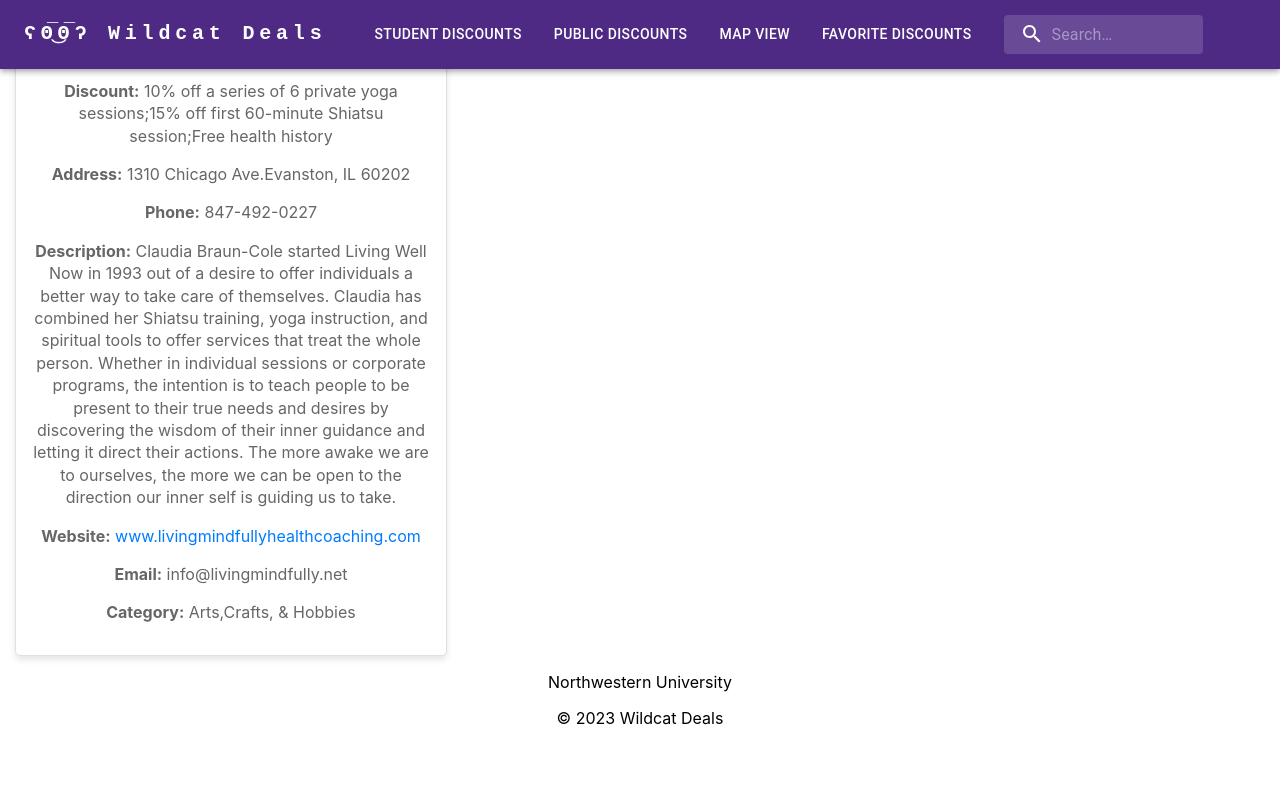
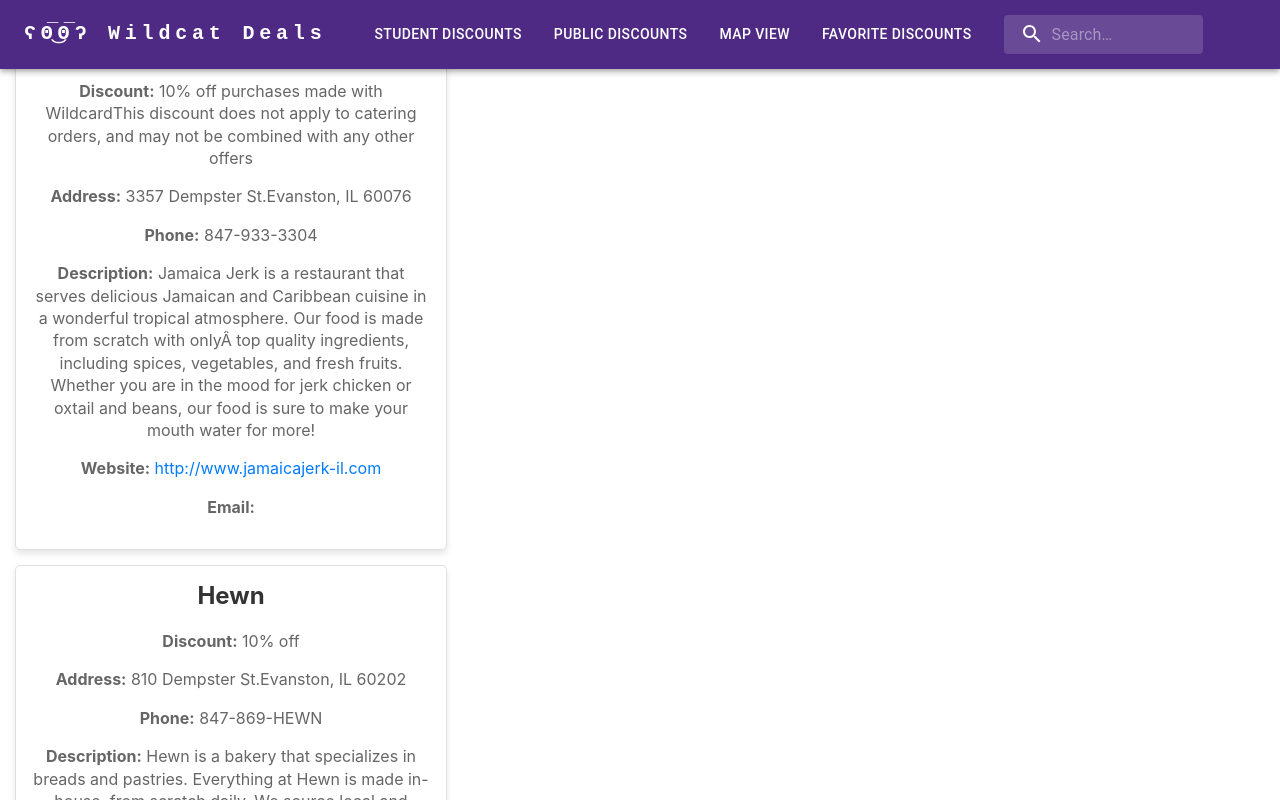
Before and after one commit to 392-f23/WildcatDeals, a React (Vite) app: page / in a window 1280 px wide. Shown: the top 800 px of the page. Built offline with nearby package versions, Linux system fonts and the light colour scheme.

Commit message:
Search bar

```diff
--- a/src/App.jsx
+++ b/src/App.jsx
@@ -3,25 +3,48 @@
 
 import Banner from "./components/Banner";
 import DealCard from "./components/DealCard";
+import DealList from "./components/DealList"
 
 const App = () => {
-  const deal = {
-    "Name": "Living Mindfully Yoga",
-    "Discount": "10% off a series of 6 private yoga sessions;15% off first 60-minute Shiatsu session;Free health history",
-    "Address": "1310 Chicago Ave.Evanston, IL 60202",
-    "Phone": "847-492-0227",
-    "Description": "Claudia Braun-Cole started Living Well Now in 1993 out of a desire to offer individuals a better way to take care of themselves. Claudia has combined her Shiatsu training, yoga instruction, and spiritual tools to offer services that treat the whole person. Whether in individual sessions or corporate programs, the intention is to teach people to be present to their true needs and desires by discovering the wisdom of their inner guidance and letting it direct their actions. The more awake we are to ourselves, the more we can be open to the direction our inner self is guiding us to take.",
-    "Website": "www.livingmindfullyhealthcoaching.com",
-    "Email": "info@livingmindfully.net",
-    "Category": "Arts,Crafts, & Hobbies"
+  // const deal = {
+  //   "Name": "Living Mindfully Yoga",
+  //   "Discount": "10% off a series of 6 private yoga sessions;15% off first 60-minute Shiatsu session;Free health history",
+  //   "Address": "1310 Chicago Ave.Evanston, IL 60202",
+  //   "Phone": "847-492-0227",
+  //   "Description": "Claudia Braun-Cole started Living Well Now in 1993 out of a desire to offer individuals a better way to take care of themselves. Claudia has combined her Shiatsu training, yoga instruction, and spiritual tools to offer services that treat the whole person. Whether in individual sessions or corporate programs, the intention is to teach people to be present to their true needs and desires by discovering the wisdom of their inner guidance and letting it direct their actions. The more awake we are to ourselves, the more we can be open to the direction our inner self is guiding us to take.",
+  //   "Website": "www.livingmindfullyhealthcoaching.com",
+  //   "Email": "info@livingmindfully.net",
+  //   "Category": "Arts,Crafts, & Hobbies"
+  // }
+
+  const deal1 = [{
+    "name": "Jamaica Jerk Chicken",
+    "description": "Jamaica Jerk is a restaurant that serves delicious Jamaican and Caribbean cuisine in a wonderful tropical atmosphere. Our food is made from scratch with only\u00c2\u00a0top quality ingredients, including spices, vegetables, and fresh fruits. Whether you are in the mood for jerk chicken or oxtail and beans, our food is sure to make your mouth water for more!",
+    "address": "3357 Dempster St.Evanston, IL 60076",
+    "phone": "847-933-3304",
+    "email": null,
+    "website": "http://www.jamaicajerk-il.com",
+    "discount_info": "10% off purchases made with WildcardThis discount does not apply to catering orders, and may not be combined with any other offers"
+  },
+  {
+    "name": "Hewn",
+    "description": "Hewn is a bakery that specializes in breads and pastries. Everything at Hewn is made in-house, from scratch daily. We source local and seasonal ingredients from small, local farmers when their flavors are at their peak. All of our breads are hand-mixed, hand-shaped, and naturally fermented without commercial yeast. The seasonal sandwiches, salads, and grains adhere to a philosophy of serving food that promotes a healthy body.",
+    "address": "810 Dempster St.Evanston, IL 60202",
+    "phone": "847-869-HEWN",
+    "email": "julie@hewnbread.com",
+    "website": "http://www.hewnbread.com",
+    "discount_info": "10% off"
   }
+]
+
 
     return (
         <div className="App min-h-screen flex flex-col">
             <Banner />
             <div className="flex-grow">
             </div>
-            <DealCard deal={deal} />
+            {deal1.map((deal, index) => <DealCard key={index} deal={deal} />)}
+            {deal1.map((deal, index) => <DealList key={index} deal={deal} />)}
             <footer className="w-full p-8">
                 <p className="text-center text-default-500 text-sm">Northwestern University</p>
                 <p className="text-center text-default-500 text-sm">© 2023 Wildcat Deals</p>
--- a/src/components/Banner.jsx
+++ b/src/components/Banner.jsx
@@ -6,6 +6,7 @@
 import Container from "@mui/material/Container";
 import Button from "@mui/material/Button";
 import SearchBar from '../components/Searchbar';
+import useDealStore from "../store/dealStore";
 
 const Banner = () => {
   const pages = [
@@ -14,10 +15,7 @@
     { name: "Map View", link: "/map-view" },
     { name: "Favorite Discounts", link: "/favorites" },
   ];
-
-  const handleSearch = (value) => {
-    // Implement the search logic
-  };
+  const setSearchQuery = useDealStore(state => state.setSearchQuery);
 
   return (
     <AppBar position="fixed" sx={{ backgroundColor: '#4E2A84' }}>
@@ -34,7 +32,10 @@
               </Button>
             ))}
           </Box>
-          <SearchBar handleSearch={handleSearch} />
+          <SearchBar
+            handleSearch={setSearchQuery}
+            className="p-2"
+          />
         </Toolbar>
       </Container>
     </AppBar>
--- a/src/components/DealCard.jsx
+++ b/src/components/DealCard.jsx
@@ -2,16 +2,18 @@
 import "./DealCard.css";
 
 function DealCard({ deal }) {
+  // const deal = deals[0]
+  console.log("the deal is",deal)
   return (
     <div className="deal-card">
-      <h2>{deal.Name}</h2>
-      <p><strong>Discount:</strong> {deal.Discount}</p>
-      <p><strong>Address:</strong> {deal.Address}</p>
-      <p><strong>Phone:</strong> {deal.Phone}</p>
-      <p><strong>Description:</strong> {deal.Description}</p>
-      <p><strong>Website:</strong> <a href={deal.Website} target="_blank" rel="noopener noreferrer">{deal.Website}</a></p>
-      <p><strong>Email:</strong> {deal.Email}</p>
-      <p><strong>Category:</strong> {deal.Category}</p>
+      <h2>{deal.name}</h2>
+      <p><strong>Discount:</strong> {deal.discount_info}</p>
+      <p><strong>Address:</strong> {deal.address}</p>
+      <p><strong>Phone:</strong> {deal.phone}</p>
+      <p><strong>Description:</strong> {deal.description}</p>
+      <p><strong>Website:</strong> <a href={deal.website} target="_blank" rel="noopener noreferrer">{deal.website}</a></p>
+      <p><strong>Email:</strong> {deal.email}</p>
+      {/* <p><strong>Category:</strong> {deal.Category}</p> */}
     </div>
   );
 }
--- /dev/null
+++ b/src/components/DealList.jsx
@@ -0,0 +1,21 @@
+import React from 'react';
+import useDealStore from "../store/dealStore";
+
+const DealsList = (deals) => {
+    // const deals = useDealStore(state => state.deals);
+    console.log("Deals", deals)
+    const searchQuery = useDealStore(state => state.searchQuery);
+
+    const filteredDeals = Array.isArray(deals) ?
+    deals.filter(deal => deal.name.toLowerCase().includes(searchQuery.toLowerCase())) : [];
+
+return (
+    <div>
+        {filteredDeals.map(deal => (
+            <div> The deal is {deal.name}</div>
+        ))}
+    </div>
+);
+}
+
+export default DealsList;
--- /dev/null
+++ b/src/store/dealStore.js
@@ -0,0 +1,29 @@
+import { create } from "zustand";
+import { writeToDb } from "../utilities/firebase";
+
+const useDealStore = create((set) => ({
+    deals: null,
+    setdeals: (deals) => set({ deals }),
+    adddeal: (selecteddealType, deal, user) => set((state) => {
+        let deals = { ...state.deals };
+        console.log(deals);
+        deals[selecteddealType].push(deal);
+        // create {dealtype: [deals]} object
+        const dealObj = {};
+        dealObj[selecteddealType] = deals[selecteddealType];
+        writeToDb(`deals`, dealObj);
+        writeToDb(`userdata/${user.uid}/deals/${selecteddealType}/${deal.id}`, deal);
+        return { deals };
+    }),
+    categories: [],
+    setCategories: (categories) => set({ categories }),
+    addcategory: (category) => set((state) => ({ categories: { ...state.categories, [category.id]: category } })),
+    user: null,
+    setUser: (user) => set({ user }),
+    searchQuery: "",
+    setSearchQuery: (searchQuery) => set({ searchQuery }),
+    favoritedeals: [],
+    setFavoritedeals: (favoritedeals) => set({ favoritedeals }),
+}));
+
+export default useDealStore;
```
